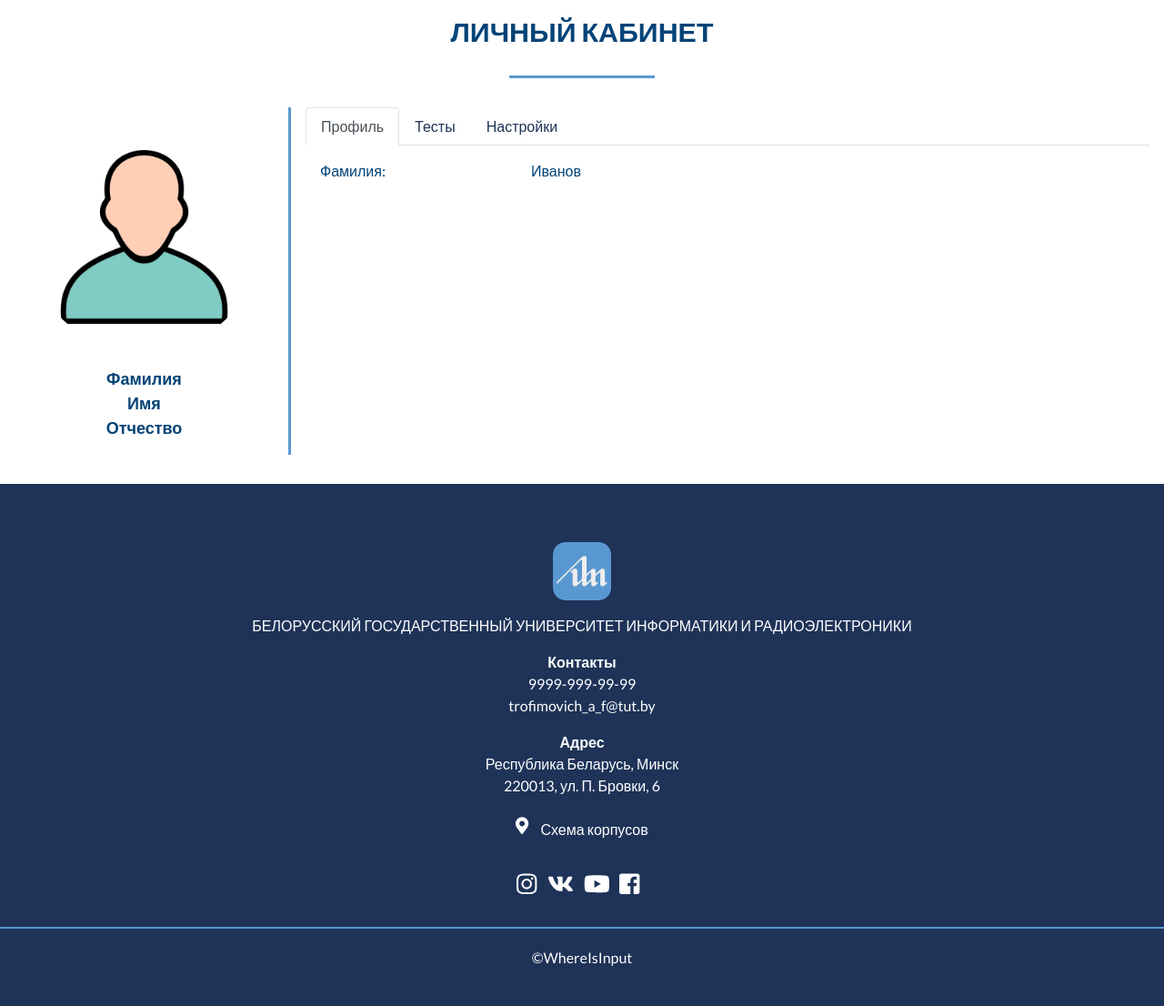
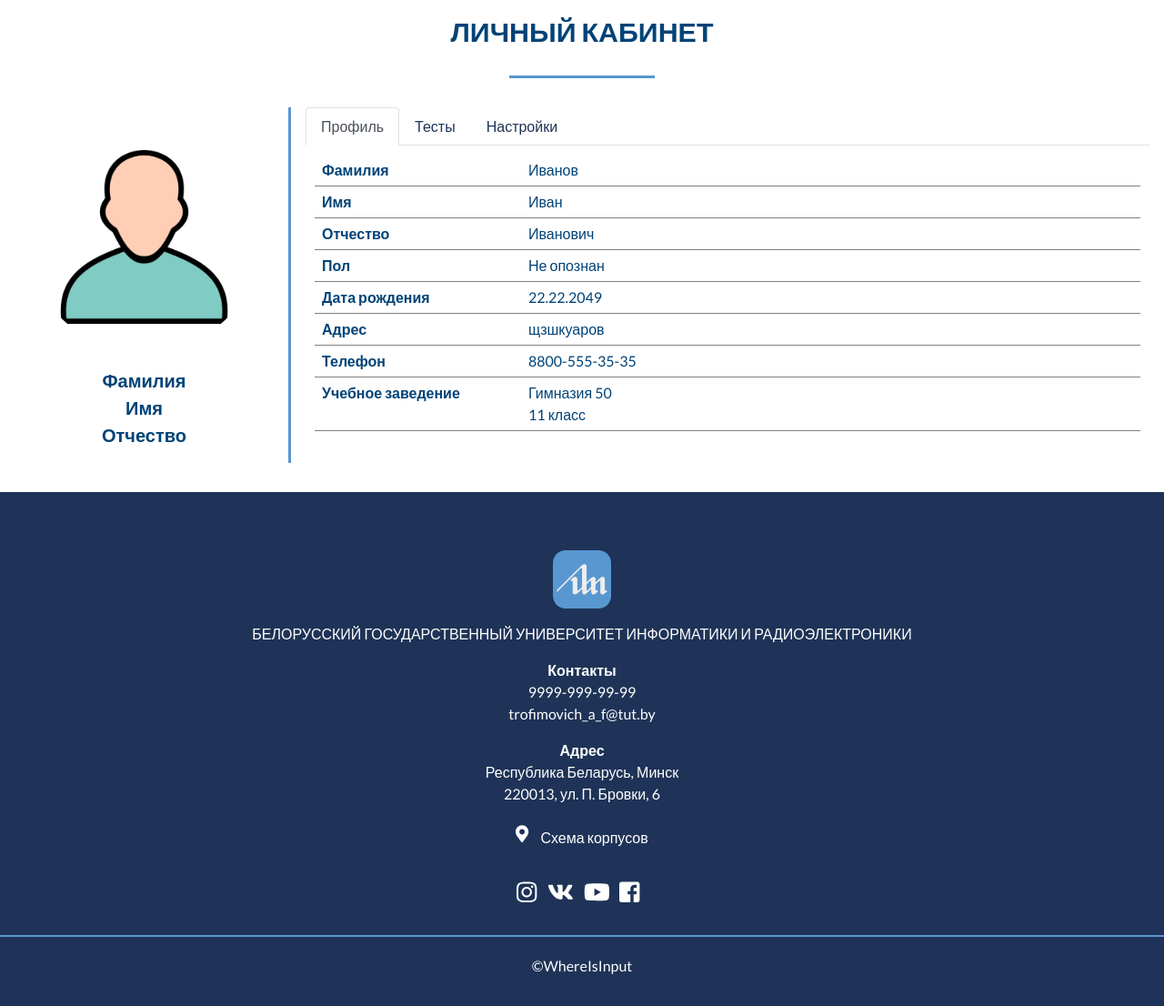
Before and after one commit to pavlentiysv/Olympiad, a PHP site: page /profile.php in a window 1280 px wide. Shown: the part 74-1180 px from the top of the page at 91% size. Before the commit the page ends 1136 px from the top, so only its background shows below. Run offline with PHP 8.4, Linux system fonts and the light colour scheme; some libraries are stand-ins or nearby versions.

Commit message:
profile update
tabs and tab-content

```diff
--- a/profile.php
+++ b/profile.php
@@ -54,18 +54,80 @@
                 </nav>
 
                 <div class="tab-content" id="nav-tabContent">
+                    <!-- Profile Tab Content -->
                     <div class="nav-profile tab-pane fade show active" id="nav-profile" role="tabpanel" aria-labelledby="nav-profile-tab">
-                        <div class="row">
-                            <div class="col-md-3">
-                                <p>Фамилия:</p>
+                        <div class="info-row row">
+                            <div class="info-title col-md-3">
+                                <p>Фамилия</p>
                             </div>
-                            <div class="col-md-9">
+                            <div class="info-value col-md-9">
                                 <p>Иванов</p>
                             </div>
                         </div>
+                        <div class="info-row row">
+                            <div class="info-title col-md-3">
+                                <p>Имя</p>
+                            </div>
+                            <div class="info-value col-md-9">
+                                <p>Иван</p>
+                            </div>
+                        </div>
+                        <div class="info-row row">
+                            <div class="info-title col-md-3">
+                                <p>Отчество</p>
+                            </div>
+                            <div class="info-value col-md-9">
+                                <p>Иванович</p>
+                            </div>
+                        </div>
+                        <div class="info-row row">
+                            <div class="info-title col-md-3">
+                                <p>Пол</p>
+                            </div>
+                            <div class="info-value col-md-9">
+                                <p>Не опознан</p>
+                            </div>
+                        </div>
+                        <div class="info-row row">
+                            <div class="info-title col-md-3">
+                                <p>Дата рождения</p>
+                            </div>
+                            <div class="info-value col-md-9">
+                                <p>22.22.2049</p>
+                            </div>
+                        </div>
+                        <div class="info-row row">
+                            <div class="info-title col-md-3">
+                                <p>Адрес</p>
+                            </div>
+                            <div class="info-value col-md-9">щзшкуаров</p>
+                            </div>
+                        </div>
+                        <div class="info-row row">
+                            <div class="info-title col-md-3">
+                                <p>Телефон</p>
+                            </div>
+                            <div class="info-value col-md-9">
+                                <p>8800-555-35-35</p>
+                            </div>
+                        </div>
+                        <div class="info-row row">
+                            <div class="info-title col-md-3">
+                                <p>Учебное заведение</p>
+                            </div>
+                            <div class="info-value col-md-9">
+                                <p>Гимназия 50<br>11 класс</p>
+                            </div>
+                        </div>
                     </div>
-                    <div class="nav-tests tab-pane fade" id="nav-tests" role="tabpanel" aria-labelledby="nav-tests-tab">...</div>
-                    <div class="nav-settings tab-pane fade" id="nav-settings" role="tabpanel" aria-labelledby="nav-settings-tab">...</div>
+                    <!-- Test Tab Content -->
+                    <div class="nav-tests tab-pane fade" id="nav-tests" role="tabpanel" aria-labelledby="nav-tests-tab">
+                        <p>Результаты</p>
+                    </div>
+                    <!-- Settings Tab Content -->
+                    <div class="nav-settings tab-pane fade" id="nav-settings" role="tabpanel" aria-labelledby="nav-settings-tab">
+                        ...
+                    </div>
                 </div>
             </div>
         </div>
--- a/signin.php
+++ b/signin.php
@@ -24,6 +24,7 @@ if (isset($_GET['email'])) {
   $email = $_GET['email'];
 }
 ?>
+
 <!DOCTYPE html>
 <html lang="en">
 
--- a/style/profile.css
+++ b/style/profile.css
@@ -18,7 +18,7 @@
 }
 .fullname {
   font-weight: 700;
-  font-size: 18px;
+  font-size: 20px;
 }
 .profile-panel {
   width: 100%;
@@ -26,3 +26,19 @@
 .nav-tabs a {
   color: #1e3357;
 }
+.tab-content p {
+  margin: 0;
+}
+div.tab-content {
+  margin: 10px;
+}
+div.info-row {
+  border-bottom: 1px solid gray;
+}
+div.info-title,
+div.info-value {
+  padding: 5px 8px 5px;
+}
+.info-title p {
+  font-weight: 700;
+}
```
